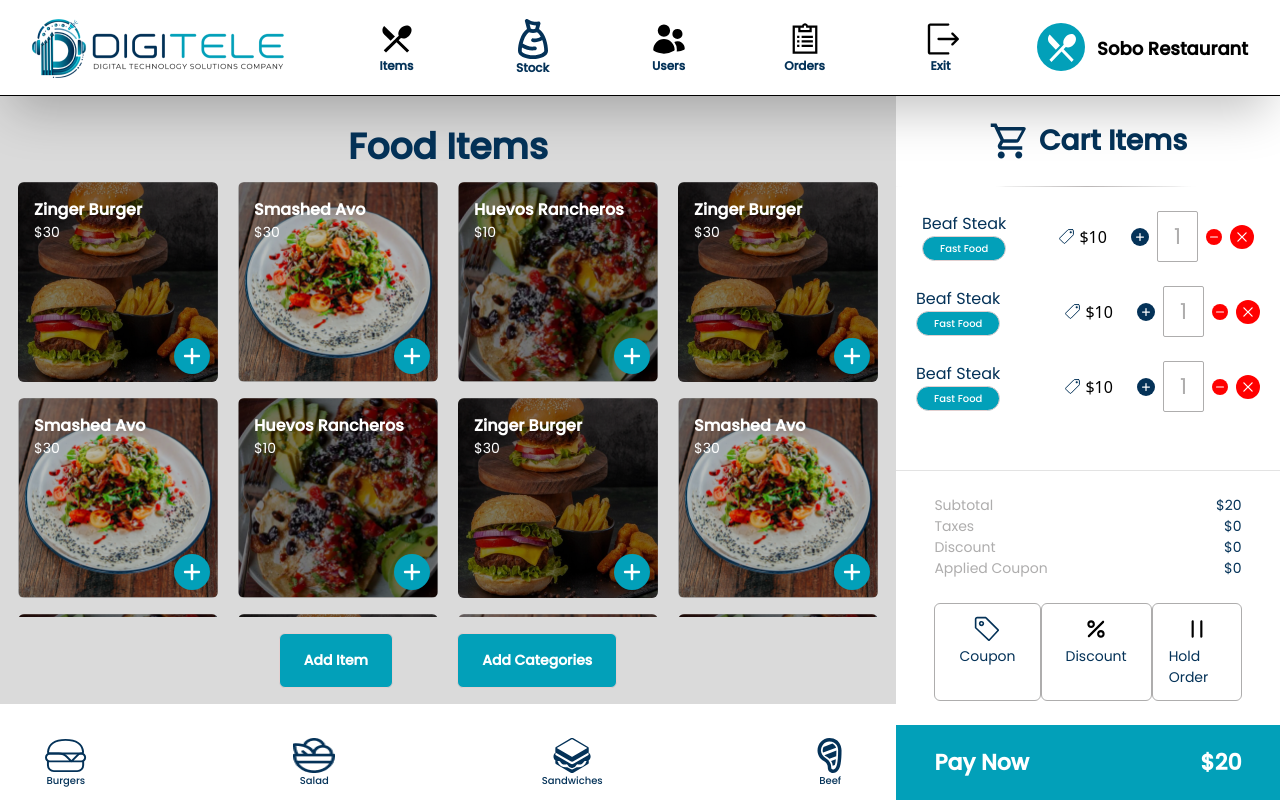
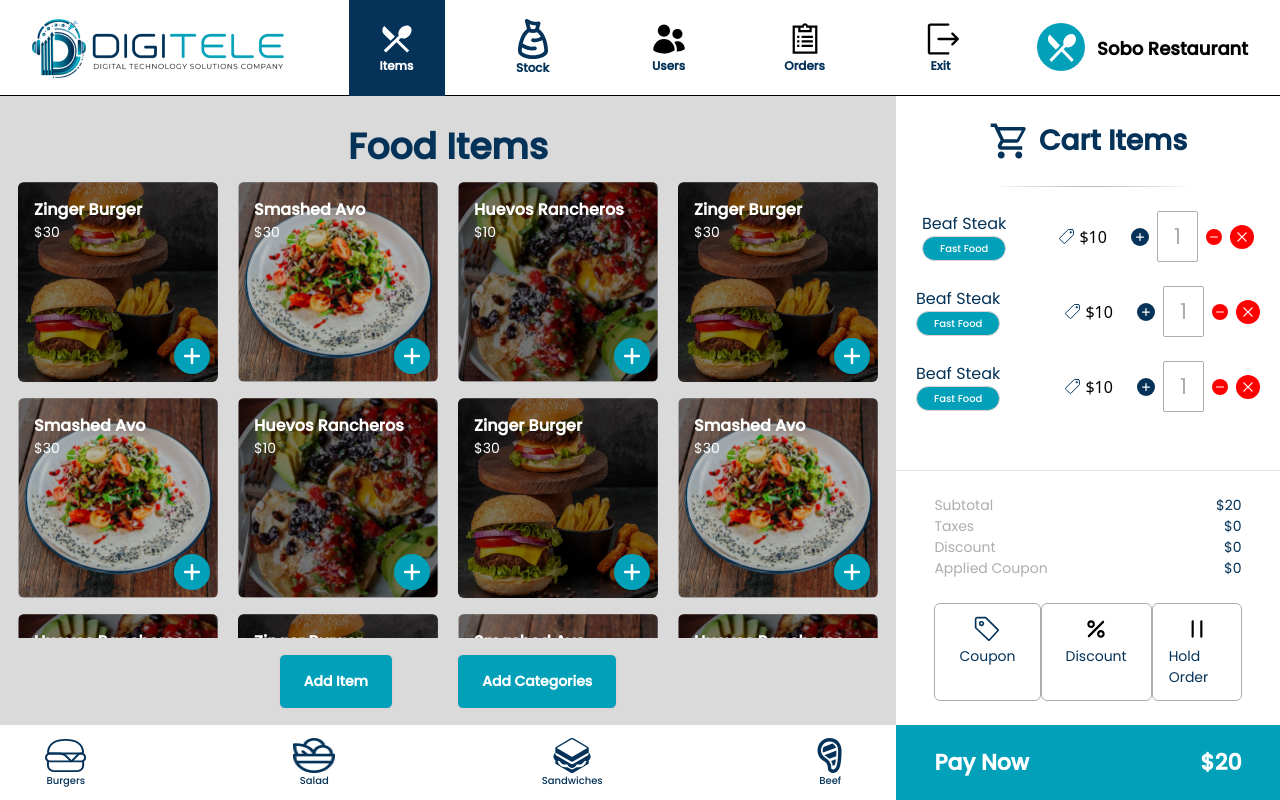
Before and after one commit to Anus-Ali-Khan/Digitelle-POS-Software, a React (Vite) app in the folder apps/digitele-frontend/: page /orders in a window 1280 px wide. Built offline with nearby package versions, Linux system fonts and the light colour scheme; what @nx/react would draw is missing.

Commit message:
working on user page

```diff
--- a/apps/digitele-frontend/src/components/Restaurant/BottomTab.tsx
+++ b/apps/digitele-frontend/src/components/Restaurant/BottomTab.tsx
@@ -7,7 +7,7 @@ import Beef from '../../assets/images/beef.svg'
 
 const BottomTab = () => {
   return (
-    <div className="  h-[75px] flex items-center justify-between mx-auto w-[90%] max-[769px]:h-[60px]   ">
+    <div className="h-[75px] flex items-center justify-between mx-auto w-[90%] max-[769px]:h-[60px]   ">
       <div className="flex flex-col items-center">
         <img
           src={BurgerBottom}
--- a/apps/digitele-frontend/src/components/Restaurant/CartItems.tsx
+++ b/apps/digitele-frontend/src/components/Restaurant/CartItems.tsx
@@ -23,7 +23,7 @@ const CartItems = ({ isCartOpen, setIsCartOpen }: CartItemProps) => {
   };
   return (
     <div
-      className={`flex flex-col pt-24 justify-between h-full bg-white max-[321px]:rounded-md`}
+      className={`flex flex-col justify-between h-full bg-white max-[321px]:rounded-md  `}
     >
       {isCartOpen && (
         <RxCross2
@@ -32,20 +32,21 @@ const CartItems = ({ isCartOpen, setIsCartOpen }: CartItemProps) => {
           onClick={() => setIsCartOpen?.(false)}
         />
       )}
-      <div className="basis-1/2  overflow-y-auto ">
+      <div className="basis-1/2 overflow-y-auto">
         <div className="flex flex-col ">
           <div className="flex items-center justify-center py-6 gap-2 ">
             <img
               src={Cart}
+              alt="cart"
               className="h-[42px] w-[42px]"
             />
             <p className="font-poppins font-[600] text-Primary text-[28px] ">
               Cart Items
             </p>
           </div>
-          <img src={Divider}/>
+          <img src={Divider} alt="divider"/>
         </div>
-        <div className="flex flex-col ">
+        <div className="flex flex-col  ">
           <div className="flex justify-around mt-6 items-center gap-6max-[1025px]:gap-4 max-[1025px]:px-2">
             <div className="flex flex-col justify-center">
               <p className="font-poppins text-Primary text-[16px] font-[400]">
@@ -64,6 +65,7 @@ const CartItems = ({ isCartOpen, setIsCartOpen }: CartItemProps) => {
               <div className="flex items-center gap-1">
                 <img
                   src={Ticket}
+                  alt="ticket"
                   className="h-[17px] w-[17px]"
                 />
                 <p>$10</p>
@@ -102,6 +104,7 @@ const CartItems = ({ isCartOpen, setIsCartOpen }: CartItemProps) => {
               <div className="flex items-center gap-1">
                 <img
                   src={Ticket}
+                  alt="ticket"
                   className="h-[17px] w-[17px]"
                 />
                 <p>$10</p>
@@ -140,6 +143,7 @@ const CartItems = ({ isCartOpen, setIsCartOpen }: CartItemProps) => {
               <div className="flex items-center gap-1">
                 <img
                   src={Ticket}
+                  alt="ticket"
                   className="h-[17px] w-[17px]"
                 />
                 <p>$10</p>
@@ -201,6 +205,7 @@ const CartItems = ({ isCartOpen, setIsCartOpen }: CartItemProps) => {
             <div className="flex flex-col border border-[#AEADAD] rounded-md items-center px-6 py-3 gap-1 max-[1025px]:px-2 ">
               <img
                 src={Coupon}
+                alt="coupon"
                 className="h-[26px] w-[26px]"
               />
               <p className="font-poppins text-[14px] text-Primary font-[400]">
@@ -210,6 +215,7 @@ const CartItems = ({ isCartOpen, setIsCartOpen }: CartItemProps) => {
             <div className="flex flex-col border border-[#AEADAD] rounded-md items-center px-6 py-3 gap-1 max-[1025px]:px-2 ">
               <img
                 src={Discount}
+                alt="discount"
                 className="h-[26px] w-[26px]"
               />
               <p className="font-poppins text-[14px] text-Primary font-[400]">
@@ -219,6 +225,7 @@ const CartItems = ({ isCartOpen, setIsCartOpen }: CartItemProps) => {
             <div className="flex flex-col border border-[#AEADAD] rounded-md items-center px-4 py-3 gap-1 max-[1025px]:px-1 ">
               <img
                 src={Hold}
+                alt="hold"
                 className="h-[26px] w-[26px]"
               />
               <p className="font-poppins text-[14px] text-Primary font-[400]">
--- a/apps/digitele-frontend/src/components/Restaurant/FoodItems.tsx
+++ b/apps/digitele-frontend/src/components/Restaurant/FoodItems.tsx
@@ -1,10 +1,11 @@
-import { MdOutlineShoppingCart } from "react-icons/md";
-import { foodItemsList } from "../../utils/constants";
-import CustomButton from "./CustomButton";
-import { FaPlus } from "react-icons/fa6";
-import { FC } from "react";
-import CartItems from "./CartItems";
-import { useNavigate } from "react-router";
+import { MdOutlineShoppingCart } from 'react-icons/md';
+import { foodItemsList } from '../../utils/constants';
+import CustomButton from './CustomButton';
+import { FaPlus } from 'react-icons/fa6';
+import { FC } from 'react';
+import CartItems from './CartItems';
+import { useNavigate } from 'react-router';
+
 
 type FoodItemProps = {
   isCartOpen: boolean;
@@ -13,15 +14,15 @@ type FoodItemProps = {
 
 const FoodItems: FC<FoodItemProps> = ({ isCartOpen, setIsCartOpen }) => {
   const navigate = useNavigate();
-
   return (
-    <div className="bg-gray h-[calc(100vh-(96px))] flex flex-col items-center max-[769px]:h-[calc(100vh-(64px+60px))] relative pt-24 -z-10 ">
+    <div className="bg-gray h-[calc(100vh-(96px+75px))] flex flex-col items-center max-[769px]:h-[calc(100vh-(64px+60px))] relative">
       <p className="text-Primary font-poppins font-[700] text-[36px] mt-6">
         Food Items
       </p>
       <div className="flex flex-wrap px-4 justify-around gap-4 mt-2 overflow-y-auto">
         {foodItemsList.map((item) => (
           <div
+            key={item.id}
             style={{ backgroundImage: `url(${item.img})` }}
             className="flex flex-col text-white h-[200px] w-[200px] rounded-md bg-cover relative max-[426px]:w-[300px] max-[321px]:w-[250px]"
           >
@@ -48,8 +49,8 @@ const FoodItems: FC<FoodItemProps> = ({ isCartOpen, setIsCartOpen }) => {
           paddingVertical="py-4"
           fontSize="text-[14px]"
           fontWeight="font-[700]"
-          onClick={() => navigate("/additems")}
-          className="max-[769px]:px-4 max-[769px]:py-3 max-[321px]:text-[12px] max-[321px]:px-3"
+          onClick={() => navigate('/additems')}
+          className="max-[769px]:px-4 max-[769px]:py-3 max-[321px]:text-[12px] max-[321px]:px-3 "
         />
         <CustomButton
           title="Add Categories"
@@ -57,7 +58,7 @@ const FoodItems: FC<FoodItemProps> = ({ isCartOpen, setIsCartOpen }) => {
           paddingVertical="py-4"
           fontSize="text-[14px]"
           fontWeight="font-[700]"
-          className="max-[769px]:px-4 max-[769px]:py-3 max-[321px]:text-[12px] max-[321px]:px-3"
+          className="max-[769px]:px-4 max-[769px]:py-3 max-[321px]:text-[12px] max-[321px]:px-3 "
         />
       </div>
       <div className="min-[769px]:hidden absolute right-8 bottom-3 bg-white rounded-full p-3 hover:text-white hover:bg-Primary max-[426px]:right-2">
--- a/apps/digitele-frontend/src/components/Restaurant/Modals/PrintModal.tsx
+++ b/apps/digitele-frontend/src/components/Restaurant/Modals/PrintModal.tsx
@@ -1,29 +1,24 @@
-
-import Modal from "./Modal";
-import { Description } from "@headlessui/react";
+import Modal from './Modal';
+import { Description } from '@headlessui/react';
 
 type PropsType = {
   openPrintModal: boolean;
   setOpenPrintModal: React.Dispatch<React.SetStateAction<boolean>>;
 };
 
-const PrintModal = ({openPrintModal,setOpenPrintModal}: PropsType) => {
-
+const PrintModal = ({ openPrintModal, setOpenPrintModal }: PropsType) => {
   return (
-    <>
     <Modal
-        openModal={ openPrintModal}
+      openModal={openPrintModal}
       setOpenModal={setOpenPrintModal}
       showPrintButton={true}
     >
       <Description>Print Receipt</Description>
-        <p>
+
       <p className="font-poppins font-medium  text-Primary">
         Order #406 is completed
       </p>
-        </p>
     </Modal>
-    </>
   );
 };
 
--- a/apps/digitele-frontend/src/components/Restaurant/Navbar.tsx
+++ b/apps/digitele-frontend/src/components/Restaurant/Navbar.tsx
@@ -5,11 +5,17 @@ import { RxCross2 } from "react-icons/rx";
 import Sobo from "../../assets/images/sobo.svg";
 import Logo from "../../assets/images/Logo.png";
 
-const Navbar = () => {
+type NavItemsPropsType = {
+selectedTab:string,
+setSelectedTab:React.Dispatch<React.SetStateAction<string>>
+}
+
+const Navbar = ({selectedTab,setSelectedTab}:NavItemsPropsType) => {
   const [open, setOpen] = useState<boolean>(false);
 
+
   return (
-    <div className="bg-white px-4 shadow-2xl border-b h-24 fixed w-full max-[1025px]:px-2 max-[769px]:py-1 max-[769px]:h-16 max-[426px]:px-1 z-10">
+    <div className="bg-white px-4 shadow-2xl border-b h-24 w-full max-[1025px]:px-2 max-[769px]:py-1 max-[769px]:h-16 max-[426px]:px-1 max-[321px]:h-14">
       <div className="flex items-center justify-between relative ">
         <img
           src={Logo}
@@ -20,10 +26,11 @@ const Navbar = () => {
           {navLinks.map((item) => (
             <div
               key={item.id}
-              className="flex flex-col items-center justify-center h-24 w-24"
+              className={`flex flex-col items-center justify-center h-24 w-24 ${selectedTab === item.title ? 'bg-Primary text-white' : null}`}
+              onClick={() => setSelectedTab(item.title)}
             >
               {item.icon}
-              <p className="text-[12px] font-poppins text-Primary font-[700]">
+              <p className={`text-[12px] font-poppins text-Primary font-[700] ${selectedTab === item.title ? 'text-white' : null}`}>
                 {item.title}
               </p>
             </div>
@@ -34,6 +41,7 @@ const Navbar = () => {
           <div className="flex items-center gap-2 max-[1025px]:gap-1 ">
             <img
               src={Sobo}
+              alt="sobo"
               className="h-15 w-15 max-[769px]:h-12 max-[426px]:h-10 "
             />
             <p className="font-poppins text-[18px] font-[700] max-[769px]:text-[16px] max-[426px]:text-[14px] max-[321px]:text-[12px]">
--- a/apps/digitele-frontend/src/components/RestaurantLayout.tsx
+++ b/apps/digitele-frontend/src/components/RestaurantLayout.tsx
@@ -1,11 +1,20 @@
-import { FC } from "react";
+import { FC, useState } from "react";
 import Navbar from "./Restaurant/Navbar";
 import { Outlet } from "react-router";
 
+enum tabs {
+  Items='Items',
+  Stock='Stock',
+  Users='Users',
+  Orders='Orders',
+  Exit='Exit'
+}
+
 const RestaurantLayout: FC = () => {
+  const [selectedTab, setSelectedTab] = useState<string>(tabs.Items)
   return (
     <div className="flex flex-col">
-      <Navbar />
+      <Navbar selectedTab={selectedTab} setSelectedTab={setSelectedTab}/>
       <div className="flex">
         <Outlet />
       </div>
--- a/apps/digitele-frontend/src/pages/Restaurant/AddItems.tsx
+++ b/apps/digitele-frontend/src/pages/Restaurant/AddItems.tsx
@@ -10,7 +10,7 @@ import CustomButton from "../../components/Restaurant/CustomButton";
 
 const AddItems = () => {
   return (
-    <div className="bg-Secondary min-h-screen pt-20  max-h-fit  w-screen flex items-center justify-center max-[769px]:pt-18 ">
+    <div className="bg-Secondary min-h-screen max-h-fit w-screen flex items-center justify-center ">
       <form className="bg-white h-fit w-[32rem] rounded-xl flex flex-col items-center justify-center  py-6 max-[768px]:w-[26rem] max-[769px]:my-6 max-[426px]:w-[22rem] max-[321px]:w-[18rem]">
         <img src={Logo} alt="logo" className="max-[768px]:h-14 max-[321px]:h-12" />
         <img src={Divider} alt="divider" className="mt-4" />
@@ -23,7 +23,7 @@ const AddItems = () => {
             type="text"
             borderRadius="lg"
             icon={<CiUser />}
-            className="max-[321px]:w-full"
+            className="max-[321px]:w-full "
           />
           <CustomInput
             placeholder="Quantity"
--- a/apps/digitele-frontend/src/pages/Restaurant/Orders.tsx
+++ b/apps/digitele-frontend/src/pages/Restaurant/Orders.tsx
@@ -6,8 +6,8 @@ import FoodItems from "../../components/Restaurant/FoodItems";
 const Orders = () => {
   const [isCartOpen, setIsCartOpen] = useState<boolean>(false);
   return (
-    <div className="flex justify-between items-between w-full min-h-[calc(100vh)]">
-      <div className="flex flex-col basis-[70%] justify-between w-full max-[769px]:basis-[100%]">
+    <div className="flex justify-between items-between w-full h-[calc(100vh-96px)] ">
+      <div className="flex flex-col basis-[70%] justify-between w-full max-[769px]:basis-[100%] max-[769px]:h-[calc(100vh-60px)] max-[321px]:h-[calc(100vh-56px)]">
         <FoodItems setIsCartOpen={setIsCartOpen} isCartOpen={isCartOpen} />
         <BottomTab />
       </div>
```
Also changed, not shown: apps/digitele-frontend/src/components/Restaurant/Modals/Modal.tsx (+4 -6 lines), apps/digitele-frontend/src/utils/constants.tsx (+14 -1 lines), apps/digitele-frontend/src/index.css (line endings or trailing spaces). Lines whose indentation alone changed are shown as unchanged.
